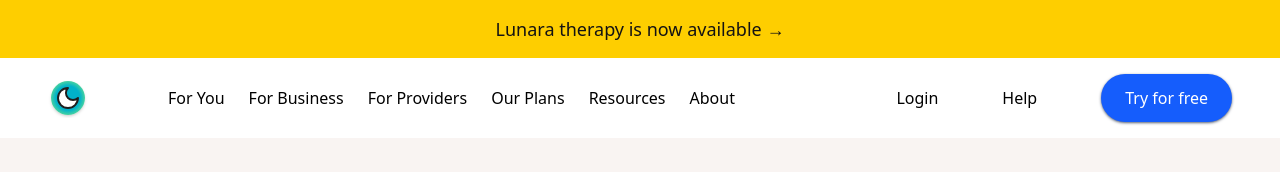
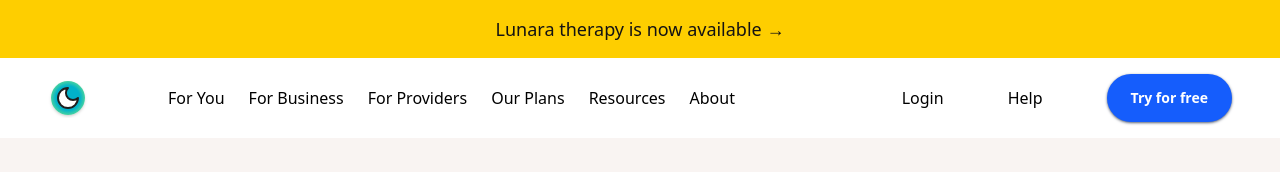
Before and after one commit to Ireneripo/lunara, a React (Vite) app: page / in a window 1280 px wide. Shown: the top 172 px of the page. Built offline with nearby package versions, Linux system fonts and the light colour scheme.

Commit message:
refactor:♻️ run prettier

```diff
--- a/src/components/Options/Options.jsx
+++ b/src/components/Options/Options.jsx
@@ -3,20 +3,20 @@ import Button from '../Button/Button';
 
 function Options() {
   return (
-    <div className='flex items-center gap-16'>
+    <div className="flex items-center gap-16">
       <a
-        href='#'
-        className='hover:font-medium'
+        href="#"
+        className="hover:font-medium"
       >
         Login
       </a>
       <a
-        href='#'
-        className='hover:font-medium'
+        href="#"
+        className="hover:font-medium"
       >
         Help
       </a>
-      <Button className='bg-blue-600 hover:bg-blue-700 text-white rounded-full px-6 py-3 shadow shadow-gray-500 min-w-fit'>
+      <Button className="bg-blue-600 hover:bg-blue-700 text-white rounded-full px-6 py-3.5 shadow shadow-gray-500 min-w-fit font-semibold text-sm cursor-pointer">
         Try for free
       </Button>
     </div>
```
